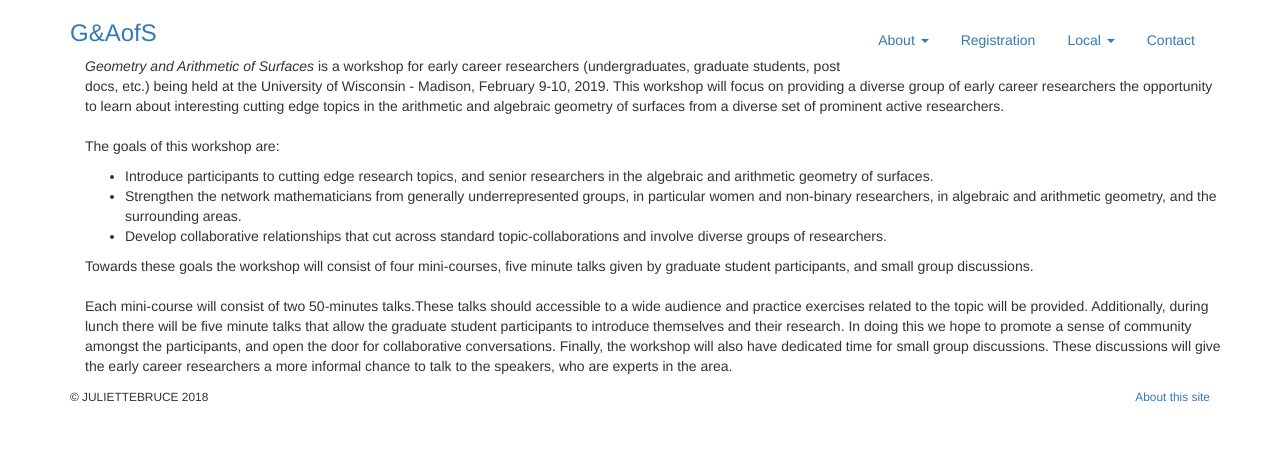
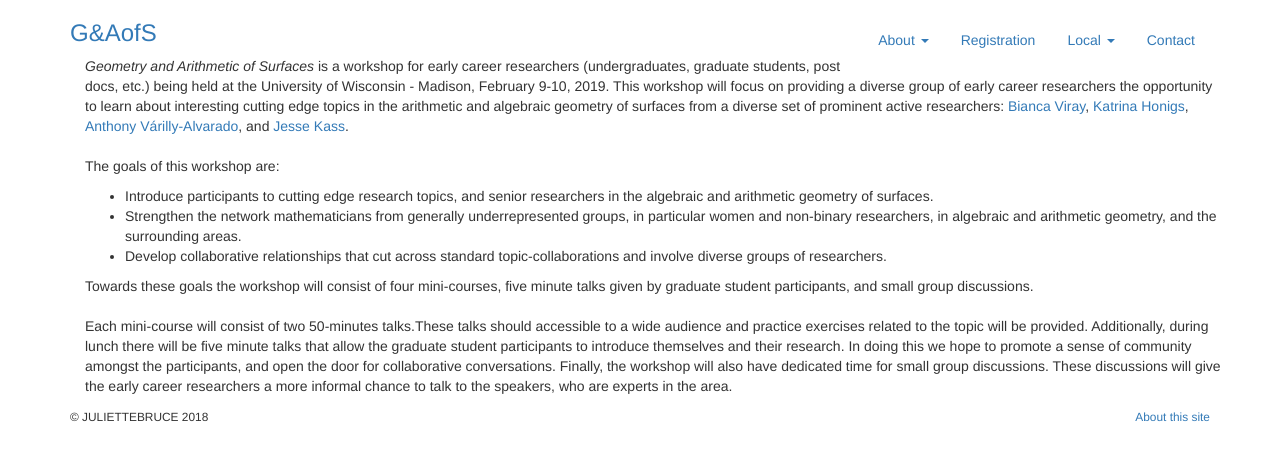
Before and after one commit to julietteBruce/geometry-arithmetic-surfaces, a Jekyll site: the page built from overview/index.html, in a window 1280 px wide. Shown: the top 461 px of the page. Built offline with Jekyll 4.4.1, drawn with Linux system fonts in a browser that asks for light colours; nearby versions of some CDN libraries; library files that are not in the unit come from our copies.

Commit message:
Added Speakers to Overview

```diff
--- a/overview/index.html
+++ b/overview/index.html
@@ -13,7 +13,9 @@ held at the University of Wisconsin - Madison, February 9-10, 2019. This
 workshop will focus on providing a diverse group of early career
 researchers the opportunity to learn about interesting cutting edge topics in the
 arithmetic and algebraic geometry of surfaces from a diverse set of
-prominent active researchers.
+prominent active researchers: <a herf="https://sites.math.washington.edu/~bviray/">Bianca Viray</a>,
+<a herf="https://www.math.utah.edu/~honigs/">Katrina Honigs</a>,
+<a herf="http://math.rice.edu/~av15/">Anthony V&aacute;rilly-Alvarado</a>, and <a herf="http://people.math.sc.edu/kassj/">Jesse Kass</a>.
 <br><br>
 The goals of this workshop are:
 <ul>
```
